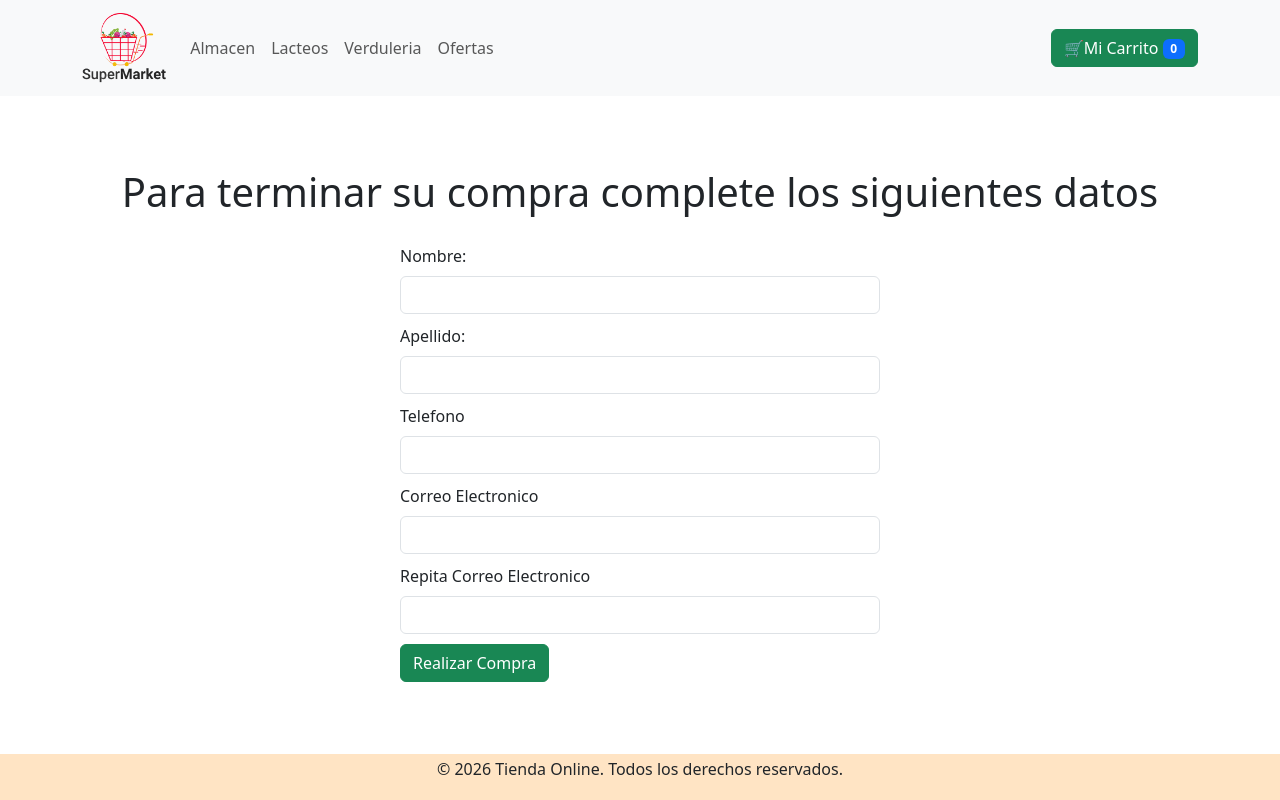
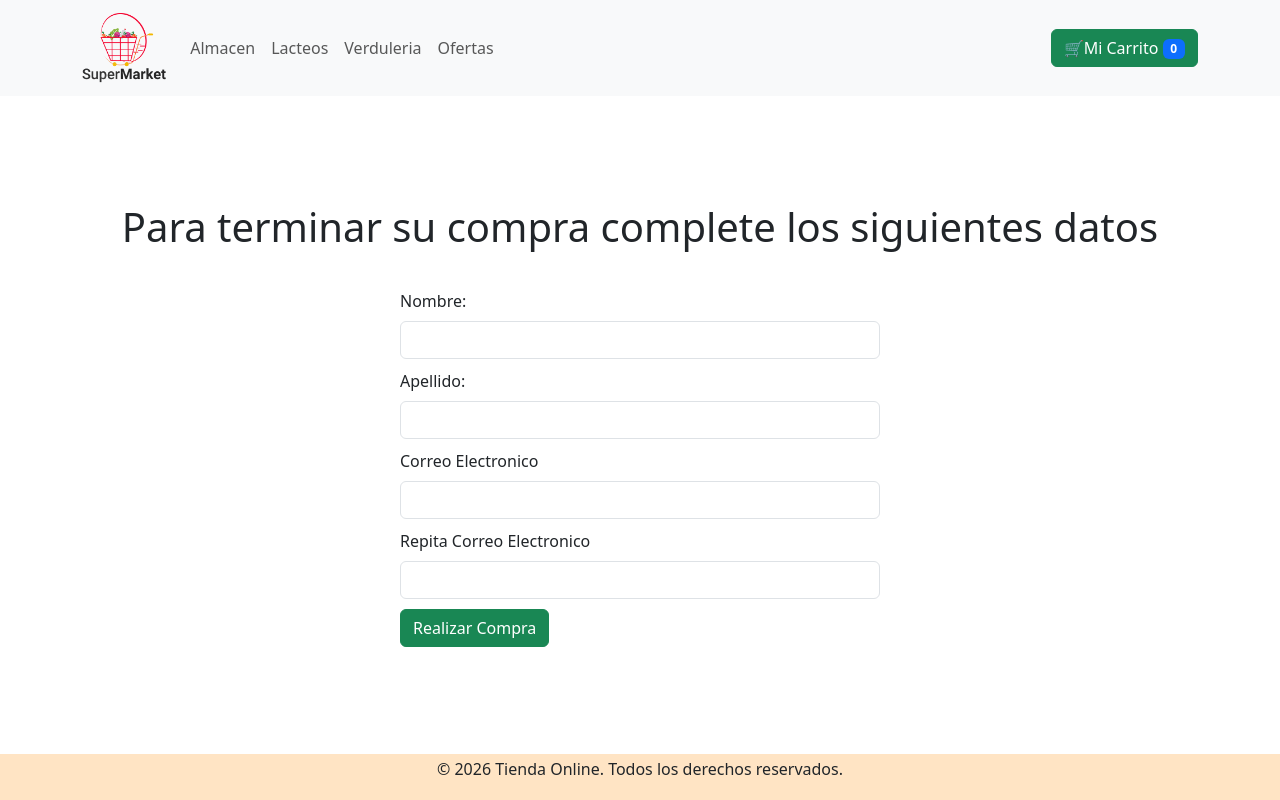
Before and after one commit to alexhartkopf03-lab/React-CoderHouse, a React (Vite) app: page /checkout in a window 1280 px wide. Built offline with nearby package versions, Linux system fonts and the light colour scheme.

Commit message:
checkout y firebase

```diff
--- a/package.json
+++ b/package.json
@@ -15,7 +15,9 @@
     "react": "^19.2.0",
     "react-bootstrap": "^2.10.10",
     "react-dom": "^19.2.0",
-    "react-router-dom": "^7.13.0"
+    "react-hook-form": "^7.71.1",
+    "react-router-dom": "^7.13.0",
+    "sweetalert2": "^11.26.18"
   },
   "devDependencies": {
     "@eslint/js": "^9.39.1",
--- a/src/components/CartView.jsx
+++ b/src/components/CartView.jsx
@@ -2,10 +2,28 @@ import { useContext } from "react";
 import { CartContext } from "../context/CartContext";
 import CartItemView from "./CartItemView"
 import { Link } from "react-router-dom";
+import Swal from "sweetalert2";
 
 
 const CartView = () => {
     const { cart, cleanCart, removeItem, total } = useContext(CartContext)
+    const confirmClean = () => {
+        Swal.fire({
+            title: '¿Seguro que quiere vaciar el carrito?',
+            icon: 'question',
+            confirmButtonText: 'Si, vaciar carrito',
+            showCancelButton: true,
+            cancelButtonText: 'Cancelar'
+        }).then((result) => {
+            if (result.isConfirmed) {
+                Swal.fire({
+                    title: 'Se vacio tu carrito!',
+                    icon: 'warning'
+                })
+                cleanCart()
+            }
+        })
+    }
 
     return (
         <div className="contCart">
@@ -31,7 +49,7 @@ const CartView = () => {
             <div className="contBtns">
                 <Link className="btn btn-success" to={'/checkout'}>Terminar mi Compra</Link>
                 <Link className="btn btn-primary" to={'/'}>Ver más Productos</Link>
-                <button className="btn btn-danger" onClick={cleanCart}>Vaciar Carrito</button>
+                <button className="btn btn-danger" onClick={confirmClean}>Vaciar Carrito</button>
             </div>
         </div>
     )
--- a/src/components/CheckOut.jsx
+++ b/src/components/CheckOut.jsx
@@ -1,26 +1,95 @@
-import React, { useState } from "react"
+import React, { useContext, useState } from "react"
 import "../css/Checkout.css"
+import { useForm } from "react-hook-form"
+import { CartContext } from "../context/CartContext"
+import { addDoc, collection, serverTimestamp } from "firebase/firestore"
+import { db } from "../service/firebase"
+import Swal from "sweetalert2"
+import { useNavigate } from "react-router-dom"
+
 
 const CheckOut = () => {
 
-    const [correoVerif, setCorreoVerif] = useState(false)
+    const [process, setProcess] = useState(false)
+    const { register, handleSubmit, formState: { errors }, getValues, watch } = useForm()
+    const {cart, total, cleanCart} = useContext(CartContext)
+    const navegar = useNavigate()
 
-    return(
+    const onSubmit = handleSubmit((data) => {
+        setProcess(true)
+        let orden = {
+            comprador: {
+                nombre: data.nombre,
+                apellido: data.apellido,
+                correo: data.correo
+            },
+            compra: cart,
+            total: total(),
+            fecha: serverTimestamp()
+        }
+        const venta = collection(db, "pedidos")
+        addDoc(venta, orden)
+        .then((res)=>{
+            cleanCart()
+            Swal.fire({
+                title:'¡Tu compra fue enviada con exito!',
+                text: `Orden ID: ${res.id}`,
+                icon: 'success',
+                confirmButtonText: 'Volver al Inicio'
+            }).then((res)=>{
+                if(res.isConfirmed) {
+                    navegar('/')
+                }
+            })
+        })
+        .catch((error)=> {
+            console.log(error)
+            Swal.fire({
+                title:'Upsss...',
+                text: 'Hubo un error al enviar tu compra, por favor intente más tarde.',
+                icon: 'error'
+            })
+        })
+        .finally(()=>setProcess(false))
+    })
+
+    console.log(errors)
+
+    return (
         <div className="contCheckOut">
             <h1>Para terminar su compra complete los siguientes datos</h1>
-            <form>
+            <form onSubmit={onSubmit}>
                 <label className="form-label">Nombre:</label>
-                <input className="form-control" name="nombre" type="text" required/>
+                <input className="form-control" name="nombre" type="text" {...register("nombre", {
+                    required: { value: true, message: "Nombre es requerido" },
+                    minLength: { value: 3, message: "Nombre debe tener al menos 3 caracteres" },
+                    maxLength: { value: 20, message: "Nombre debe tener maximo 20 caracteres" }
+                })} />
+                {errors.nombre && <span>{errors.nombre.message}</span>}
+
                 <label className="form-label">Apellido:</label>
-                <input className="form-control" name="apellido" type="text" required/>
-                <label className="form-label">Telefono</label>
-                <input className="form-control" name="telefono" type="number" required/>
+                <input className="form-control" name="apellido" type="text" {...register("apellido", {
+                    required: { value: true, message: "Apellido es requerido" },
+                    minLength: { value: 3, message: "Apellido debe tener al menos 3 caracteres" },
+                    maxLength: { value: 20, message: "Apellido debe tener maximo 20 caracteres" }
+                })} />
+                {errors.apellido && <span>{errors.apellido.message}</span>}
+
                 <label className="form-label">Correo Electronico</label>
-                <input className="form-control" name="correo" type="email" required/>
+                <input className="form-control" name="correo" type="email" {...register("correo", {
+                    required: { value: true, message: "Correo es requerido" }
+                })} />
+                {errors.correo && <span>{errors.correo.message}</span>}
+
                 <label className="form-label">Repita Correo Electronico</label>
-                <input className="form-control" name="correo2" type="email" required/>
-                <button className="btn btn-success" type="submit">Realizar Compra</button>
+                <input className="form-control" name="correo2" type="email" {...register("correo2", {
+                    validate: value => value === watch('correo') || 'Los correos no coinciden'
+                })} />
+                {errors.correo2 && <span>{errors.correo2.message}</span>}
+
+                <button className="btn btn-success" type="submit" disabled={process}>{process ? 'Enviando Pedido...' : 'Realizar Compra'}</button>
             </form>
+
         </div>
     )
 }
--- a/src/components/ItemDetail.jsx
+++ b/src/components/ItemDetail.jsx
@@ -2,15 +2,25 @@ import React, { useContext, useState } from 'react'
 import ItemCount from './itemCount';
 import { CartContext } from '../context/CartContext';
 import { Link } from 'react-router-dom';
+import Swal from 'sweetalert2';
 
 const ItemDetail = ({ detalle }) => {
-    const { addItem } = useContext(CartContext)
+    const { addItem, itemCant } = useContext(CartContext)
     const [prodExist, setProdExist] = useState(false)
 
     const onAdd = (cant) => {
         addItem(detalle, cant)
         setProdExist(true)
+        Swal.fire({
+            icon: 'success',
+            title: 'Producto Agregado al Carrito',
+            text: `${cant}u. - ${detalle.nombre}.`,
+            showConfirmButton: false,
+            timer: 2000
+        })
     }
+
+    const StockActual = detalle.stock - itemCant(detalle.id)
 
     return (
         <div className='contItemDetail'>
@@ -19,8 +29,8 @@ const ItemDetail = ({ detalle }) => {
                 <h1>{detalle.nombre}</h1>
                 <p>{detalle.descripcion}</p>
                 <p className='precio'>${detalle.precio}</p>
-                <p>Stock Disponible: {detalle.stock} Unidades.</p>
-                {prodExist ? <Link className='btn btn-success' to='/cart'>Ir al Carrito</Link> : <ItemCount stock={detalle.stock} onAdd={onAdd}></ItemCount>}
+                <p>Stock Disponible: {StockActual} Unidades.</p>
+                {prodExist ? <Link className='btn btn-success' to='/cart'>Ir al Carrito</Link> : <ItemCount stock={StockActual} onAdd={onAdd}></ItemCount>}
             </div>
         </div>
     )
--- a/src/components/itemCount.jsx
+++ b/src/components/itemCount.jsx
@@ -16,12 +16,18 @@ const ItemCount = ({ stock, onAdd }) => {
     }
 
     return (
-        <div>
-            <button className="btn btn-danger" onClick={restar} disabled={counter === 0}>-</button>
-            <span className="btn">{counter}</span>
-            <button className="btn btn-success" onClick={sumar} disabled={counter === stock}>+</button>
-            <button className="btn btn-primary" onClick={() => onAdd(counter)} disabled={counter === 0 || stock === 0}>Comprar</button>
-        </div>
+        <>
+            {
+                stock > 0
+                    ? <div>
+                        <button className="btn btn-danger" onClick={restar} disabled={counter === 0}>-</button>
+                        <span className="btn">{counter}</span>
+                        <button className="btn btn-success" onClick={sumar} disabled={counter === stock}>+</button>
+                        <button className="btn btn-primary" style={{ marginLeft: "5px" }} onClick={() => onAdd(counter)} disabled={counter === 0 || stock === 0}>Comprar</button>
+                    </div>
+                    : <div></div>
+            }
+        </>
     )
 }
 
--- a/src/context/CartContext.jsx
+++ b/src/context/CartContext.jsx
@@ -1,11 +1,19 @@
-import { createContext, useState } from "react";
+import { createContext, useEffect, useState } from "react";
 
 //Creo el contexto
 export const CartContext = createContext()
 
+//TREAMOS DATOS DEL CARRITO EN EL LOCALSTORAGE SI ES QUE EXISTE
+const cartLS = JSON.parse(localStorage.getItem('carrito')) || []
+
 //Creo el proveedor
 export const CartProvider = ({ children }) => {
-    const [cart, setCart] = useState([])
+    const [cart, setCart] = useState(cartLS)
+
+    //GUARDAR CARRITO EN LOCALSTORAGE
+    useEffect(() => {
+        localStorage.setItem('carrito', JSON.stringify(cart))
+    }, [cart])
 
     //AÑADIR PRODUCTO AL CARRITO
     const addItem = (item, cant) => {
@@ -47,8 +55,18 @@ export const CartProvider = ({ children }) => {
         return cart.reduce((acm, prod)=> acm += prod.cantidad, 0)
     }
 
+    //FUNCION PARA CONTAR ITEMS DEL CARRITO
+    const itemCant = (id) => {
+        const itemInCart = cart.find((item) => item.id === id)
+        if (itemInCart){
+            return itemInCart.cantidad;
+        }else{
+            return 0;
+        }
+    }
+
     return (
-        <CartContext.Provider value={{ cart, addItem, removeItem, cleanCart, total, cantidad }}>
+        <CartContext.Provider value={{ cart, addItem, removeItem, cleanCart, total, cantidad, itemCant }}>
             {children}
         </CartContext.Provider>
     )
--- a/src/css/CheckOut.css
+++ b/src/css/CheckOut.css
@@ -10,6 +10,12 @@
     width: 60vh;
 }
 
-.contCheckOut form input{
-    margin-bottom: 10px;
+.contCheckOut form label, .contCheckOut form button{
+    margin-top: 10px;
 }
+
+span {
+    display: block;
+    color: red;
+    font-size: 0.75rem;
+}
```
Also changed, not shown: 2 other files (tests, documents, lock files or other folders).
